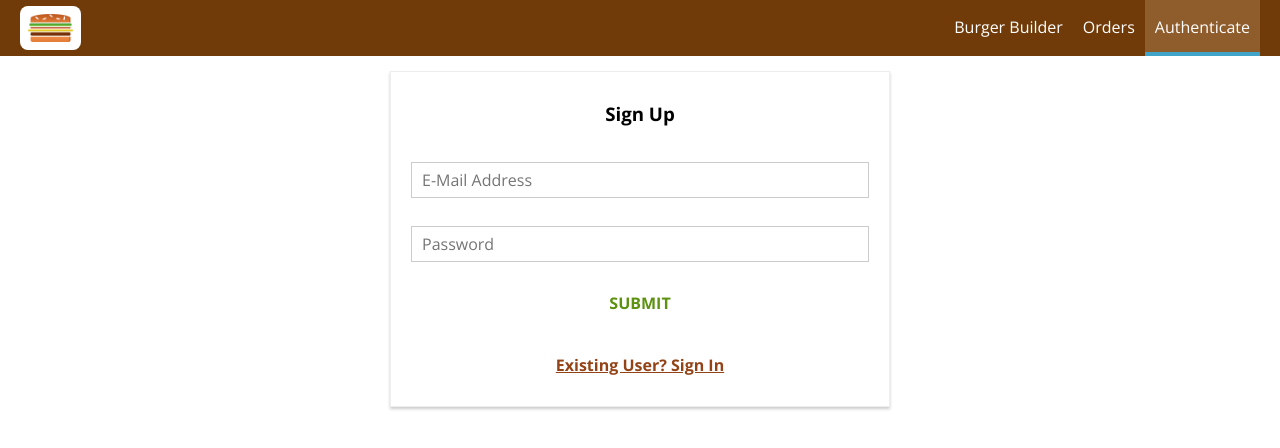
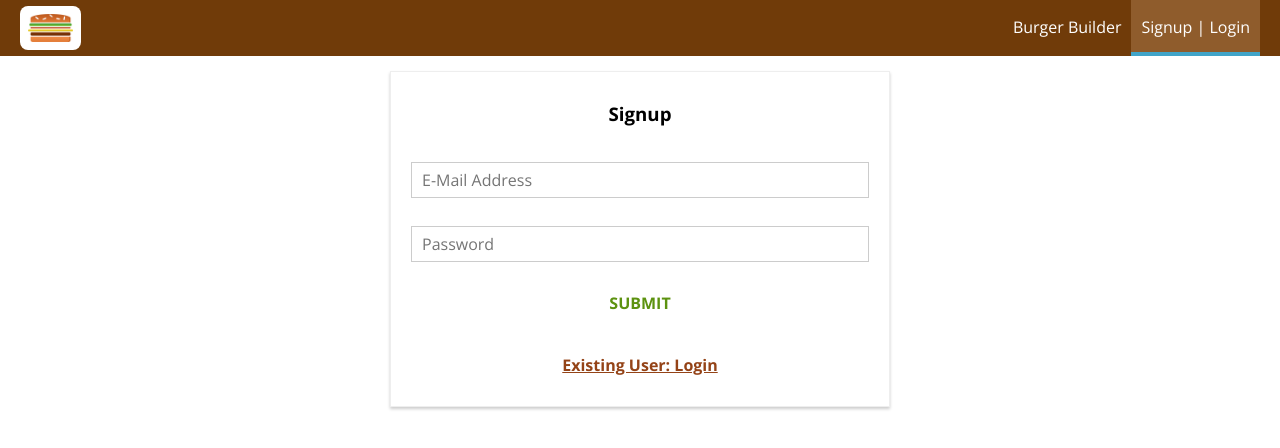
Before and after one commit to Ch-sriram/burger-builder, a React (Create React App) app: page /auth in a window 1280 px wide. Shown: the top 448 px of the page. Built offline with nearby package versions, Linux system fonts and the light colour scheme.

Commit message:
Forwarding Unauthenticated Users

```diff
--- a/src/components/Burger/BuildControls/BuildControls.component.jsx
+++ b/src/components/Burger/BuildControls/BuildControls.component.jsx
@@ -87,7 +87,7 @@ const buildControls = (props) => (
     ))}
     <OrderButton
       disabled={!props.purchasable}
-      onClick={props.ordered}>ORDER NOW</OrderButton>
+      onClick={props.ordered}>{props.isAuth ? "ORDER NOW" : "SIGNUP TO ORDER"}</OrderButton>
   </BuildControls>
 );
 
--- a/src/components/Layout/layout.component.jsx
+++ b/src/components/Layout/layout.component.jsx
@@ -1,7 +1,7 @@
 // LIBRARY IMPORTS
 import React, { Component } from 'react';
+import styled from 'styled-components';
 import { connect } from 'react-redux';
-import styled from 'styled-components';
 
 // CUSTOM COMPONENTS
 import Aux from '../../hoc/Auxiliary/Auxiliary.hoc';
@@ -48,7 +48,7 @@ class Layout extends Component {
       </Aux>
     );
   }
-}
+};
 
 const mapStateToProps = state => ({ isAuth: state.auth.token !== null });
 
--- a/src/components/Navigation/NavigationItems/NavigationItems.component.jsx
+++ b/src/components/Navigation/NavigationItems/NavigationItems.component.jsx
@@ -18,15 +18,12 @@ const NavigationItems = styled.ul`
   @media (min-width: 500px) { flex-flow: row; }
 `;
 
-const navigationItems = props => {
-  console.log(props);
-  return (
+const navigationItems = props => (
   <NavigationItems>
     <NavigationItem link="/" exact>Burger Builder</NavigationItem>
-    <NavigationItem link="/orders">Orders</NavigationItem>
-    {!props.isAuth ? <NavigationItem link="/auth">Authenticate</NavigationItem>
-                        : <NavigationItem link="/logout">Logout</NavigationItem>}
+    {props.isAuth ? <NavigationItem link="/orders">Orders</NavigationItem> : null}
+    {!props.isAuth ? <NavigationItem link="/auth">{"Signup | Login"}</NavigationItem> : <NavigationItem link="/logout">Logout</NavigationItem>}
   </NavigationItems>
-)};
+);
 
 export default navigationItems;
--- a/src/containers/Auth/Auth.component.jsx
+++ b/src/containers/Auth/Auth.component.jsx
@@ -1,6 +1,7 @@
 // LIBRARY IMPORTS
 import React, { Component } from 'react';
 import { connect } from 'react-redux';
+import { Redirect } from 'react-router-dom';
 
 // CUSTOM COMPONENT IMPORTS
 import Input from "../../components/UI/Input/Input.component";
@@ -97,12 +98,14 @@ class Auth extends Component {
       )) : <Spinner />;
 
     const errorMessage = this.props.error ? <p style={{'color':'red', 'font-weight': '600'}}>Invalid E-Mail or Password</p> : null;
+    const authRedirect = this.props.isAuth ? <Redirect to="/" /> : null;
 
     return (
       <FormDiv>
         <form onSubmit={this.submitHandler}>
+          {authRedirect}
           {errorMessage}
-          <h3>{this.state.isSignUp ? "Sign Up" : "Sign In"}</h3>
+          <h3>{this.state.isSignUp ? "Signup" : "Login"}</h3>
           {form}
           <Button type="success">SUBMIT</Button>
         </form>
@@ -110,7 +113,7 @@ class Auth extends Component {
           type="danger"
           onClick={this.switchAuthModeHandler}
           style={{'textDecoration':'underline'}}>
-          {this.state.isSignUp ? "Existing User? Sign In" : "New User? Please Sign Up"}
+          {this.state.isSignUp ? "Existing User: Login" : "New User: Signup"}
         </Button>
       </FormDiv>
     );
@@ -120,6 +123,7 @@ class Auth extends Component {
 const mapStateToProps = state => ({
   loading: state.auth.loading,
   error: state.auth.error,
+  isAuth: state.auth.token !== null,
 });
 
 const mapDispatchToProps = dispatch => ({
--- a/src/containers/BurgerBuilder/BurgerBuilder.component.jsx
+++ b/src/containers/BurgerBuilder/BurgerBuilder.component.jsx
@@ -31,7 +31,7 @@ class BurgerBuilder extends Component {
     return sum > 0;
   }
 
-  orderNowHandler = () => this.setState({ orderNow: true });
+  orderNowHandler = () => this.props.isAuth ? this.setState({ orderNow: true }) : this.props.history.push('/auth');
   orderCancelHandler = () => this.setState({ orderNow: false });
 
   orderContinueHandler = () => {
@@ -59,6 +59,7 @@ class BurgerBuilder extends Component {
             purchasable={this.updatePurchasableState()}
             price={this.props.price}
             ordered={this.orderNowHandler}
+            isAuth={this.props.isAuth}
           />
         </Wrapper>
       );
@@ -90,6 +91,7 @@ const mapStateToProps = state => {
     ings: state.burgerBuilder.ingredients,
     price: state.burgerBuilder.totalPrice,
     error: state.burgerBuilder.error,
+    isAuth: state.auth.token !== null,
   }
 };
 
```
Also changed, not shown: 1 other file (tests, documents, lock files or other folders).
